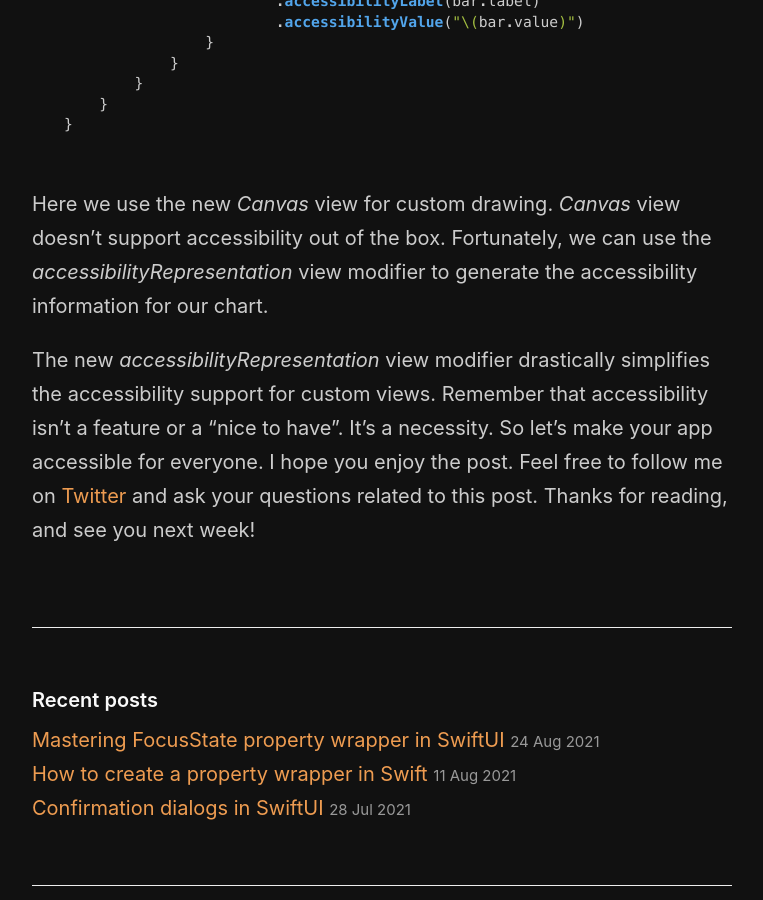
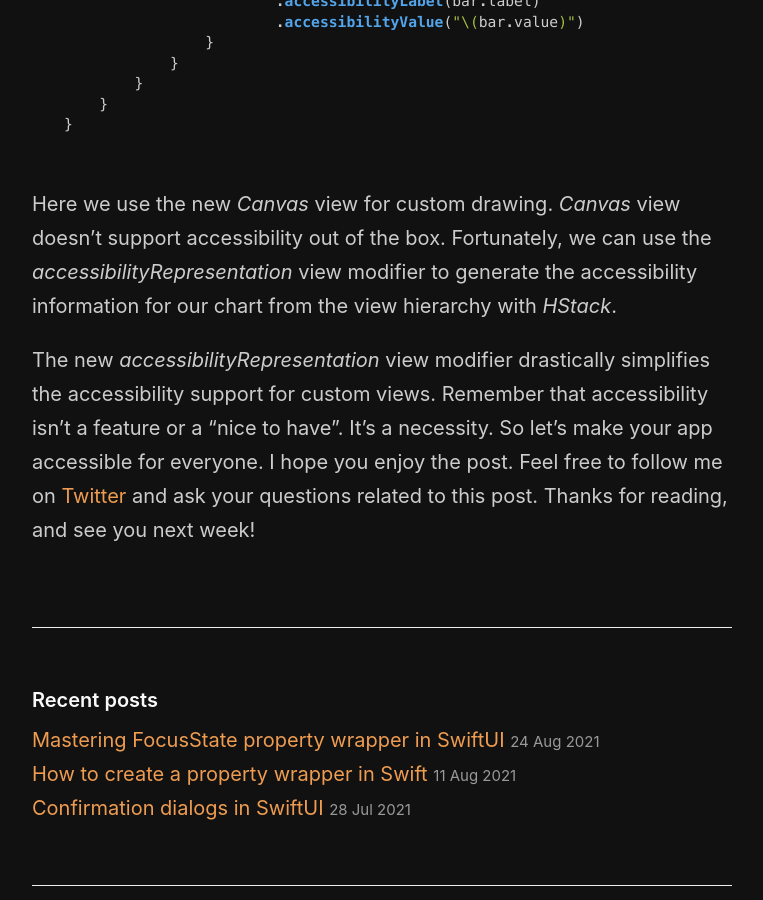
Before and after one commit to mecid/mecid.github.io, a Jekyll site: the page built from _posts/2021-09-01-the-power-of-accessibility-representation-view-modifier-in-swiftui.md, in a window 1280 px wide and 900 px high, scrolled down 3366 px. Shown: the whole window, without its empty margins (258-1021 px from the left). Built offline with Jekyll 4.4.1, drawn with Linux system fonts in a browser that asks for light colours.

Commit message:
accessibility representation post improved.

````diff
--- a/_posts/2021-09-01-the-power-of-accessibility-representation-view-modifier-in-swiftui.md
+++ b/_posts/2021-09-01-the-power-of-accessibility-representation-view-modifier-in-swiftui.md
@@ -99,6 +99,6 @@ struct BarChartView: View {
 }
 ```
 
-Here we use the new *Canvas* view for custom drawing. *Canvas* view doesn't support accessibility out of the box. Fortunately, we can use the *accessibilityRepresentation* view modifier to generate the accessibility information for our chart.
+Here we use the new *Canvas* view for custom drawing. *Canvas* view doesn't support accessibility out of the box. Fortunately, we can use the *accessibilityRepresentation* view modifier to generate the accessibility information for our chart from the view hierarchy with *HStack*.
 
 The new *accessibilityRepresentation* view modifier drastically simplifies the accessibility support for custom views. Remember that accessibility isn't a feature or a "nice to have". It's a necessity. So let's make your app accessible for everyone. I hope you enjoy the post. Feel free to follow me on [Twitter](https://twitter.com/mecid) and ask your questions related to this post. Thanks for reading, and see you next week!
````
